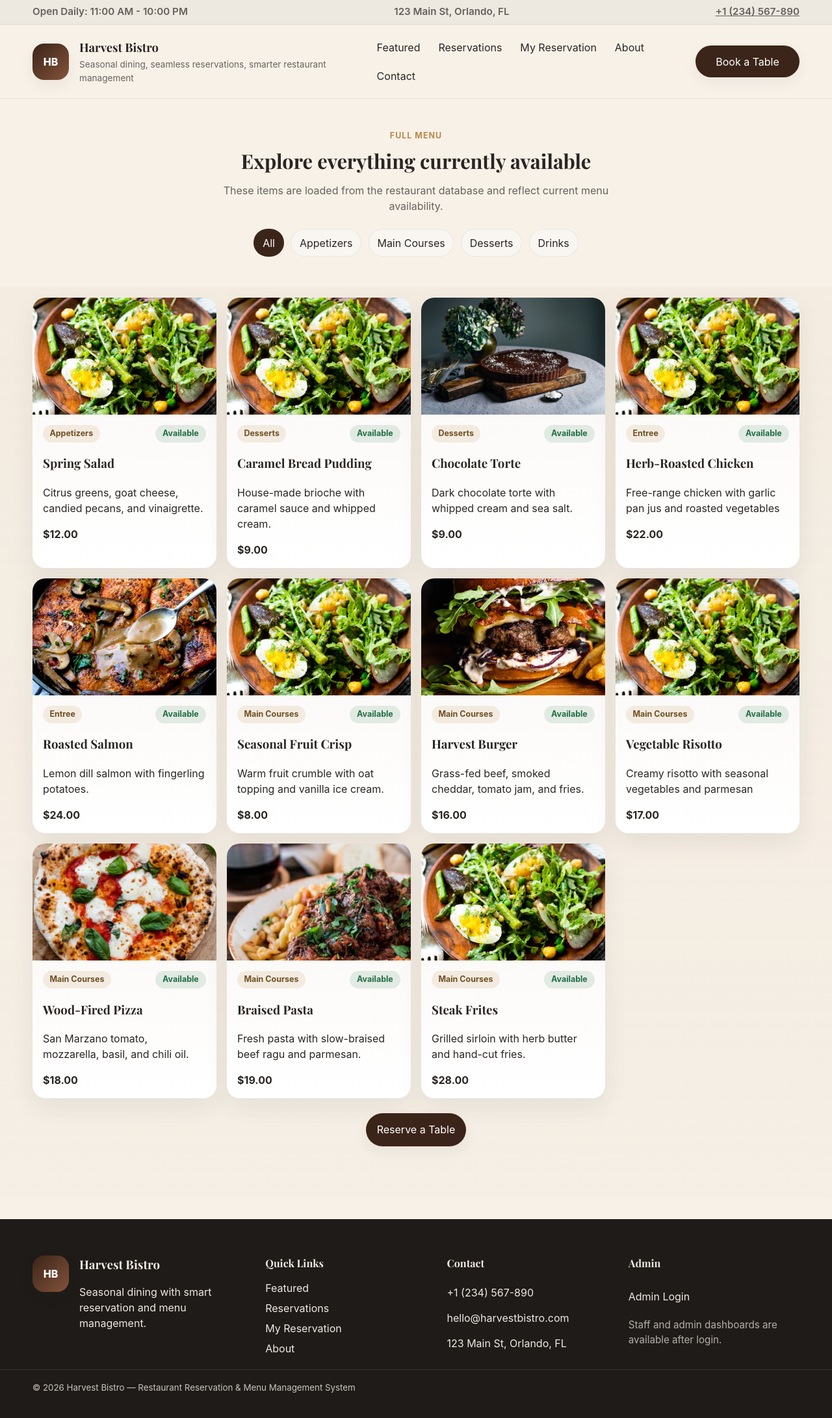
After one commit to EScott77/CMS375-GroupProject, a PHP site: page /menu.php in a window 1280 px wide. The commit adds this page. Shown: the whole page at 65% size. Run offline with PHP 8.4, Linux system fonts and the light colour scheme; data comes from the database, SQL or seed files in the repository.

Commit message:
feat: connected menu php

```diff
--- a/index.php
+++ b/index.php
@@ -72,7 +72,6 @@ if ($lookupEmail !== '' && filter_var($lookupEmail, FILTER_VALIDATE_EMAIL)) {
 
       <nav class="main-nav">
         <a href="#featured">Featured</a>
-        <a href="menu.php">Menu</a>
         <a href="#reservation">Reservations</a>
         <a href="#lookup">My Reservation</a>
         <a href="#about">About</a>
@@ -153,6 +152,10 @@ if ($lookupEmail !== '' && filter_var($lookupEmail, FILTER_VALIDATE_EMAIL)) {
               </div>
             </article>
           <?php endforeach; ?>
+        </div>
+
+        <div class="section-cta">
+          <a href="menu.php" class="btn btn-primary">View Full Menu</a>
         </div>
       </div>
     </section>
--- /dev/null
+++ b/menu.php
@@ -0,0 +1,174 @@
+<?php
+declare(strict_types=1);
+
+require_once __DIR__ . '/db.php';
+
+$menuItems = db()->query(
+  'SELECT menu_item_id, name, description, price, category, availability_status
+   FROM menu_items
+   ORDER BY category, price, name'
+)->fetchAll();
+
+$menuImages = [
+  'harvest burger' => 'images/burger.jpg',
+  'wood-fired pizza' => 'images/pizza.jpg',
+  'spring salad' => 'images/springSalad.jpg',
+  'braised pasta' => 'images/pasta.jpg',
+  'roasted salmon' => 'images/braisedSalmon.jpg',
+  'chocolate torte' => 'images/darkChoc.jpg',
+];
+
+function menu_category_label_page(string $category): string {
+  $normalized = strtolower(trim($category));
+
+  return match ($normalized) {
+    'main' => 'Main Courses',
+    'appetizer' => 'Appetizers',
+    'dessert' => 'Desserts',
+    'drink', 'drinks', 'beverage' => 'Drinks',
+    default => ucwords($category),
+  };
+}
+
+function menu_filter_slug_page(string $category): string {
+  $normalized = strtolower(trim($category));
+
+  return match ($normalized) {
+    'main' => 'main',
+    'appetizer' => 'appetizer',
+    'dessert' => 'dessert',
+    'drink', 'drinks', 'beverage' => 'drinks',
+    default => preg_replace('/[^a-z0-9]+/', '-', $normalized) ?: 'other',
+  };
+}
+?>
+<!DOCTYPE html>
+<html lang="en">
+<head>
+  <meta charset="UTF-8" />
+  <meta name="viewport" content="width=device-width, initial-scale=1.0" />
+  <title>Harvest Bistro — Full Menu</title>
+  <link rel="stylesheet" href="style.css" />
+</head>
+<body>
+  <div class="top-bar">
+    <div class="container top-bar-inner">
+      <p>Open Daily: 11:00 AM - 10:00 PM</p>
+      <p>123 Main St, Orlando, FL</p>
+      <p><a href="tel:+1234567890">+1 (234) 567-890</a></p>
+    </div>
+  </div>
+
+  <header class="site-header">
+    <div class="container header-inner">
+      <a href="index.php" class="brand">
+        <div class="logo">HB</div>
+        <div class="brand-copy">
+          <h1>Harvest Bistro</h1>
+          <p class="tagline">Seasonal dining, seamless reservations, smarter restaurant management</p>
+        </div>
+      </a>
+
+      <nav class="main-nav">
+        <a href="index.php#featured">Featured</a>
+        <a href="index.php#reservation">Reservations</a>
+        <a href="index.php#lookup">My Reservation</a>
+        <a href="index.php#about">About</a>
+        <a href="index.php#contact">Contact</a>
+      </nav>
+
+      <a href="index.php#reservation" class="nav-cta">Book a Table</a>
+    </div>
+  </header>
+
+  <main>
+    <section class="menu-page-hero">
+      <div class="container">
+        <div class="section-heading">
+          <span class="section-label">Full Menu</span>
+          <h2>Explore everything currently available</h2>
+          <p>These items are loaded from the restaurant database and reflect current menu availability.</p>
+        </div>
+
+        <div class="menu-toolbar" aria-label="Menu filters">
+          <button type="button" class="filter-pill active" data-filter="all">All</button>
+          <button type="button" class="filter-pill" data-filter="appetizer">Appetizers</button>
+          <button type="button" class="filter-pill" data-filter="main">Main Courses</button>
+          <button type="button" class="filter-pill" data-filter="dessert">Desserts</button>
+          <button type="button" class="filter-pill" data-filter="drinks">Drinks</button>
+        </div>
+      </div>
+    </section>
+
+    <section class="menu-section menu-page-section">
+      <div class="container">
+        <div id="menuList" class="menu-grid" role="list" aria-label="Full menu items">
+          <?php foreach ($menuItems as $item): ?>
+            <?php $filterSlug = menu_filter_slug_page($item['category']); ?>
+            <?php $menuImage = $menuImages[strtolower($item['name'])] ?? 'images/springSalad.jpg'; ?>
+            <article class="menu-card" role="listitem" data-category="<?= e($filterSlug) ?>">
+              <img class="menu-card-image" src="<?= e($menuImage) ?>" alt="<?= e($item['name']) ?>" />
+              <div class="menu-card-content">
+                <div class="menu-meta">
+                  <span class="category-chip"><?= e(menu_category_label_page($item['category'])) ?></span>
+                  <span class="badge <?= $item['availability_status'] === 'available' ? 'badge-confirmed' : 'badge-cancelled' ?>">
+                    <?= e(ucfirst($item['availability_status'])) ?>
+                  </span>
+                </div>
+                <h3><?= e($item['name']) ?></h3>
+                <p><?= e($item['description']) ?></p>
+                <strong>$<?= e(number_format((float) $item['price'], 2)) ?></strong>
+              </div>
+            </article>
+          <?php endforeach; ?>
+        </div>
+
+        <div class="section-cta">
+          <a href="index.php#reservation" class="btn btn-primary">Reserve a Table</a>
+        </div>
+      </div>
+    </section>
+  </main>
+
+  <footer class="site-footer">
+    <div class="container footer-grid">
+      <div class="footer-brand">
+        <div class="logo" aria-hidden="true">HB</div>
+        <div>
+          <h3>Harvest Bistro</h3>
+          <p>Seasonal dining with smart reservation and menu management.</p>
+        </div>
+      </div>
+
+      <div class="footer-links">
+        <h4>Quick Links</h4>
+        <a href="index.php#featured">Featured</a>
+        <a href="index.php#reservation">Reservations</a>
+        <a href="index.php#lookup">My Reservation</a>
+        <a href="index.php#about">About</a>
+      </div>
+
+      <div class="footer-links">
+        <h4>Contact</h4>
+        <a href="tel:+1234567890">+1 (234) 567-890</a>
+        <a href="mailto:hello@harvestbistro.com">hello@harvestbistro.com</a>
+        <span>123 Main St, Orlando, FL</span>
+      </div>
+
+      <div class="footer-links">
+        <h4>Admin</h4>
+        <a href="login.php">Admin Login</a>
+        <span class="footer-note">Staff and admin dashboards are available after login.</span>
+      </div>
+    </div>
+
+    <div class="footer-bottom">
+      <div class="container">
+        <small>&copy; <span id="year"></span> Harvest Bistro — Restaurant Reservation & Menu Management System</small>
+      </div>
+    </div>
+  </footer>
+
+  <script src="script.js"></script>
+</body>
+</html>
--- a/style.css
+++ b/style.css
@@ -371,6 +371,12 @@ section {
   margin: 0;
 }
 
+.section-cta {
+  display: flex;
+  justify-content: center;
+  margin-top: 1.4rem;
+}
+
 .featured-grid {
   grid-template-columns: repeat(auto-fit, minmax(220px, 1fr));
 }
@@ -412,6 +418,14 @@ section {
 
 .menu-section {
   background: linear-gradient(180deg, rgba(237, 226, 211, 0.35), rgba(237, 226, 211, 0.15));
+}
+
+.menu-page-hero {
+  padding: 3rem 0 1.5rem;
+}
+
+.menu-page-section {
+  padding-top: 1rem;
 }
 
 .menu-toolbar {
```
